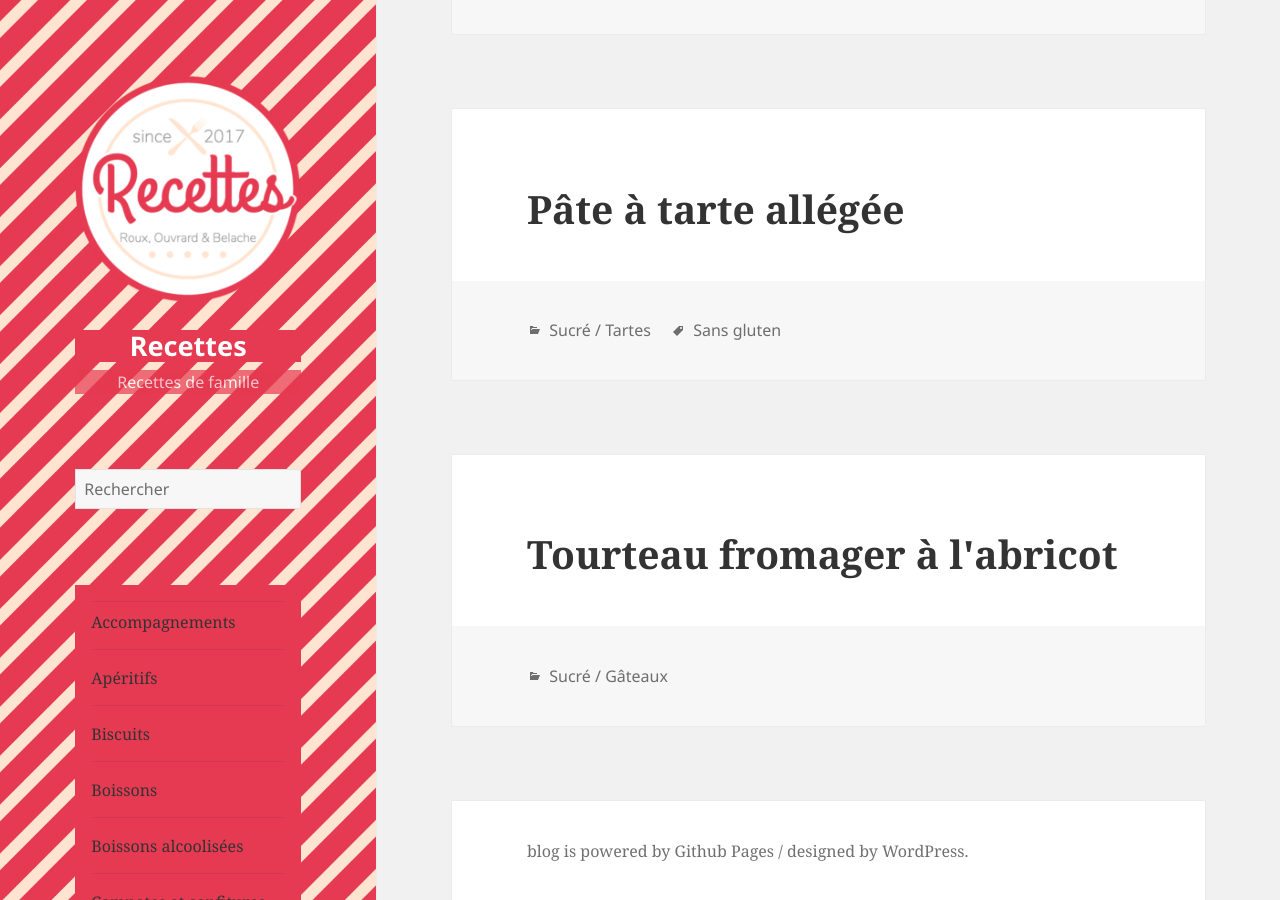
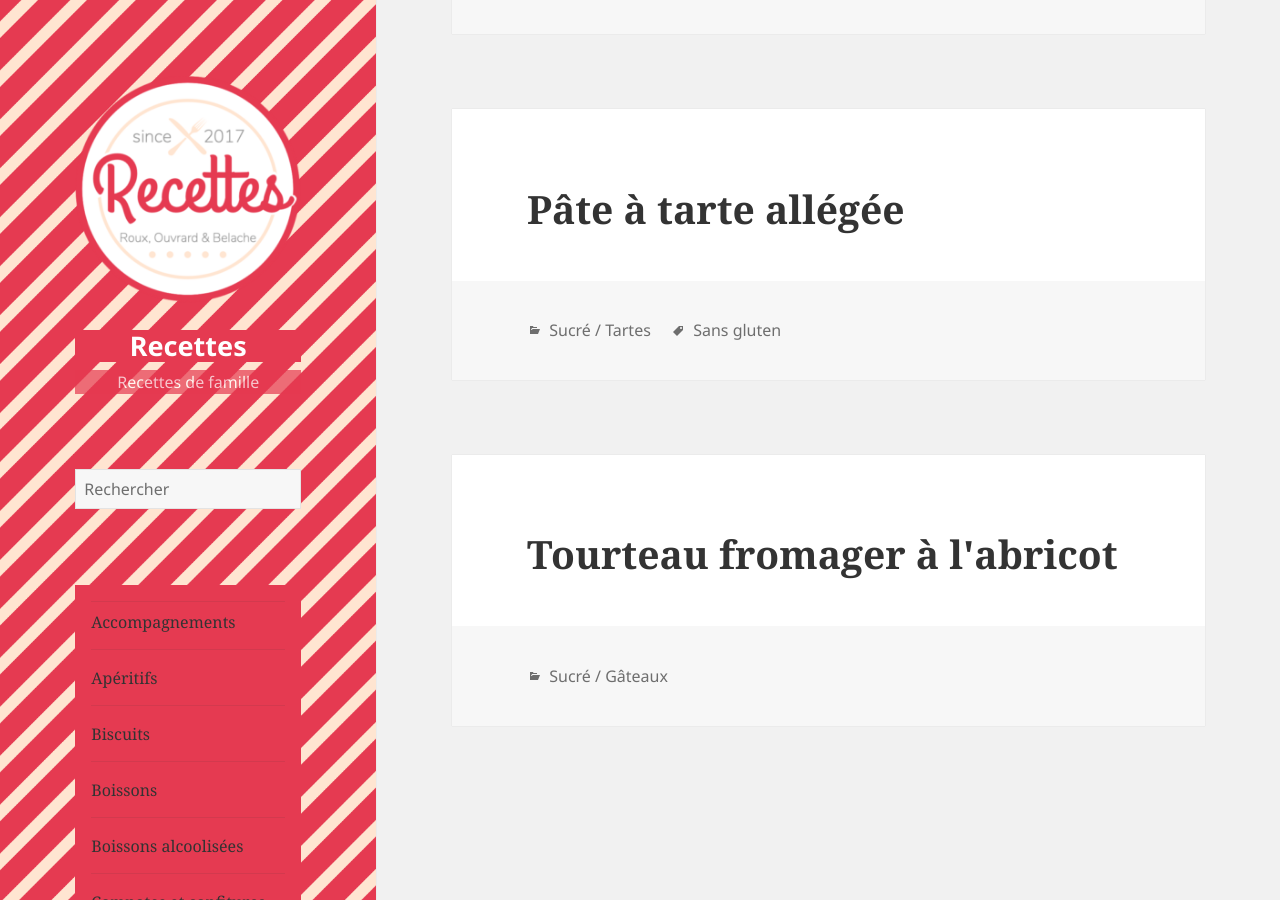
Before and after one commit to pharmarin/recettes, a Jekyll site: the page built from index.md, in a window 1280 px wide and 900 px high, scrolled down 4606 px. Built offline with Jekyll 4.4.1, drawn with Linux system fonts in a browser that asks for light colours; comment, search, counter and statistics services are not loaded.

Commit message:
Removed footer

```diff
--- a/_includes/footer.html
+++ b/_includes/footer.html
@@ -1,5 +1,3 @@
 <footer id="colophon" class="site-footer" role="contentinfo">
-  <div class="site-info">
-    {{ site.generator }} blog is powered by <a href="https://pages.github.com/">Github Pages</a> / designed by <a href="https://wordpress.org/">WordPress.</a>
-  </div>
+
 </footer>
```
